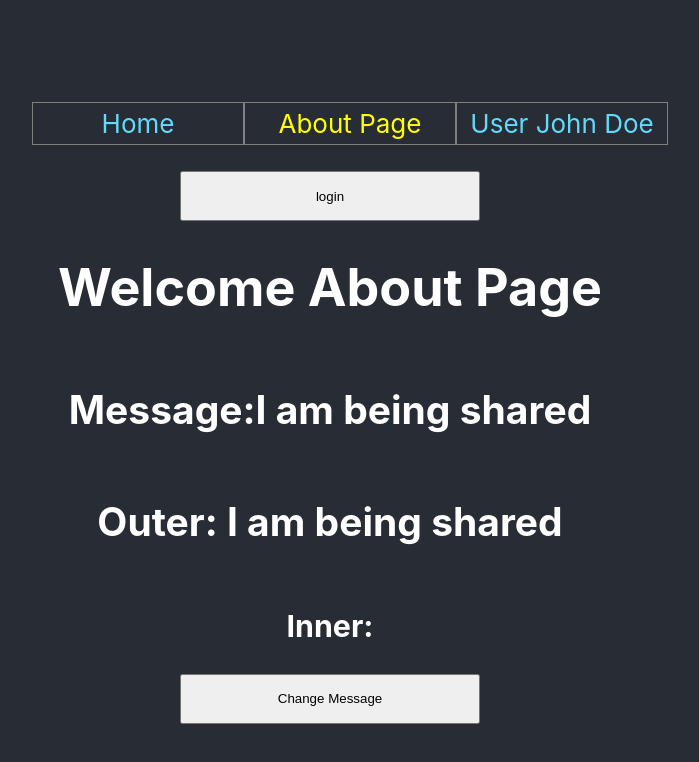
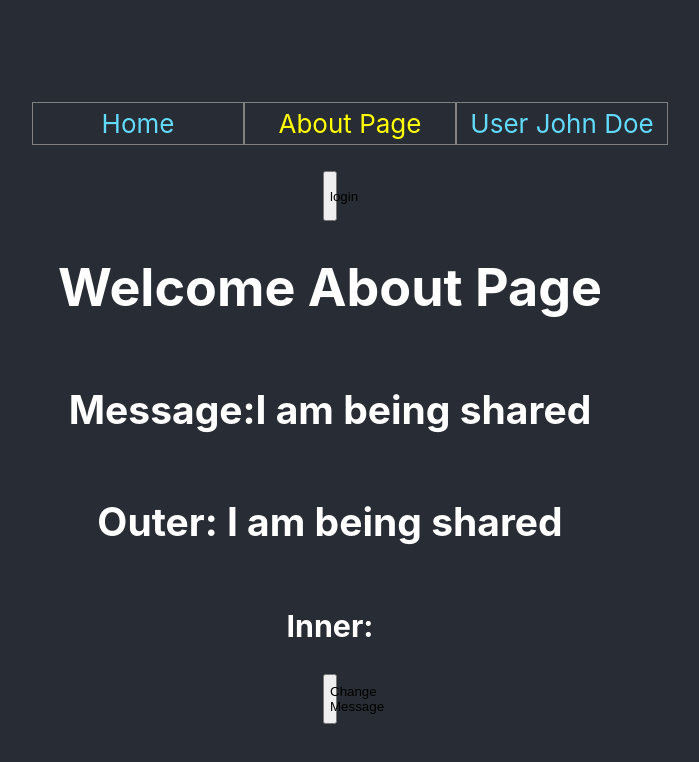
Before and after one commit to SiEr0212/udemy_hooks_react-router, a React (Create React App) app: page /about in a window 1280 px wide. Shown: the top 762 px of the page, without its empty margins (310-1009 px from the left). Built offline with nearby package versions, Linux system fonts and the light colour scheme.

Commit message:
added styling

```diff
--- a/src/App.css
+++ b/src/App.css
@@ -55,6 +55,6 @@
 
 .button {
   height: 50px;
-  width: 300px;
+  width: 00px;
   padding: 5px;
 }
```
